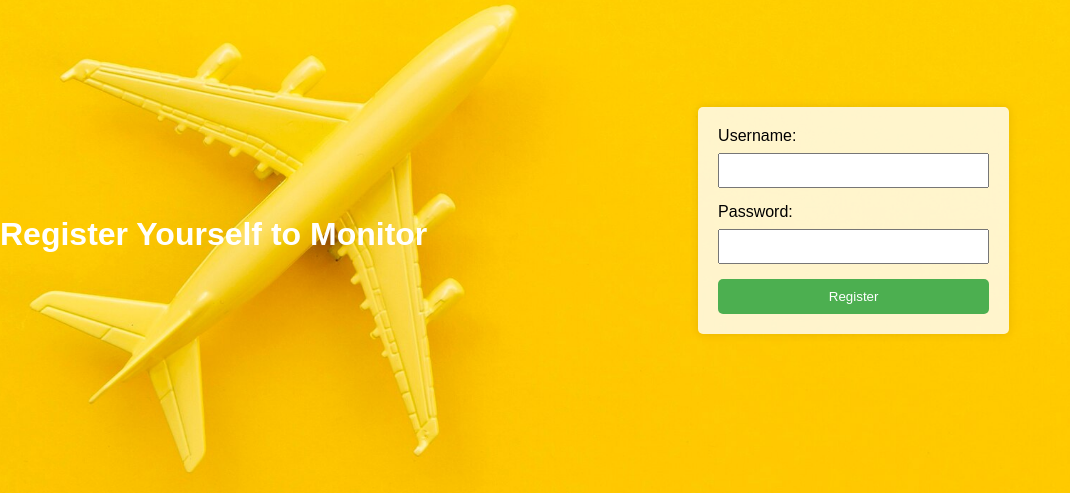
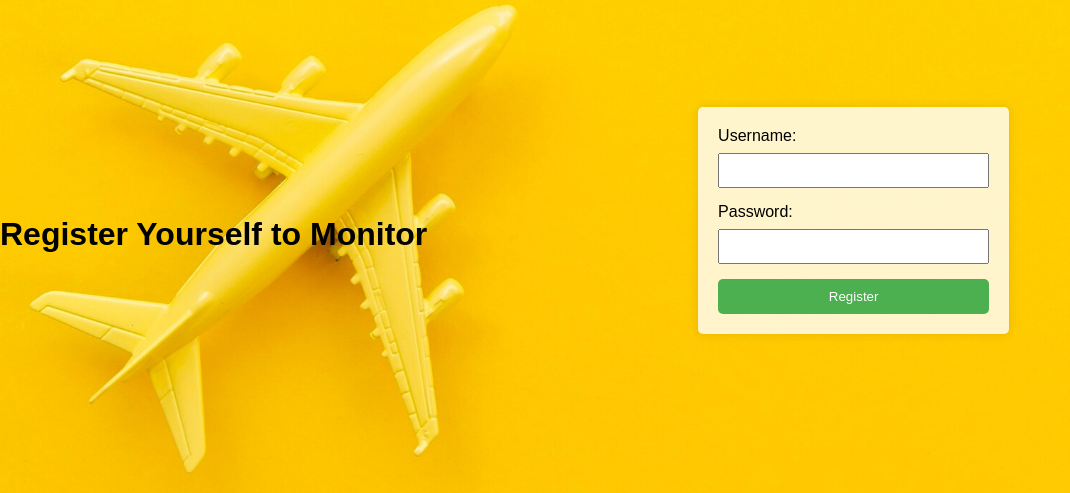
Before and after one commit to DevOps-SRE-Projects-2024/cpu_mem_monitor_app, a Flask app: page /register in a window 1280 px wide. Shown: the part 180-673 px from the top of the page, without its empty margins (0-1070 px from the left). Run offline with Flask 2, Linux system fonts and the light colour scheme.

Commit message:
Update register.html

```diff
--- a/templates/register.html
+++ b/templates/register.html
@@ -22,7 +22,7 @@
 
         h1 {
             text-align: center;
-            color: white; /* Set text color to contrast with the background */
+            color: black; /* Set text color to contrast with the background */
             margin-top: 50px;
         }
 
```
